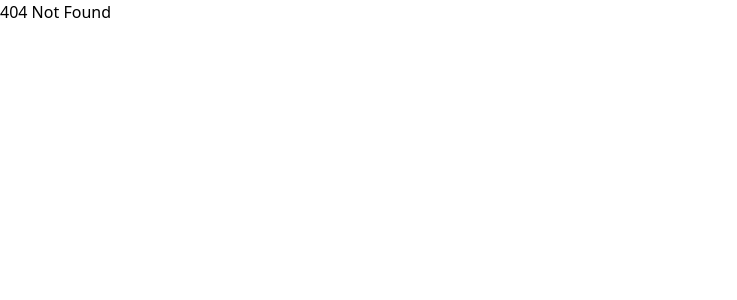
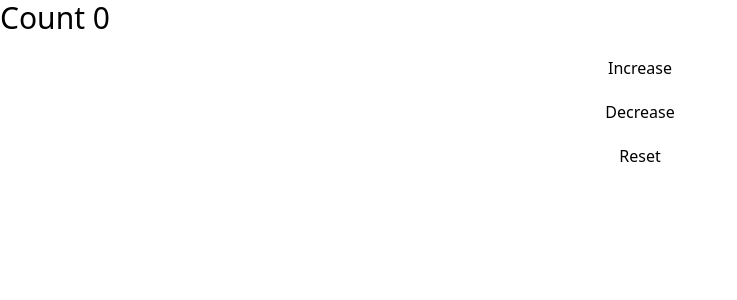
Before and after one commit to lamtailoi2/react-example, a React (Vite) app: page /use-reducer in a window 1280 px wide. Before the commit this address had no page. Shown: the top 300 px of the page, without its empty margins (0-737 px from the left). Built offline with nearby package versions, Linux system fonts and the light colour scheme.

Commit message:
add UseReducerDemo

```diff
--- /dev/null
+++ b/src/pages/UseReducerDemo.jsx
@@ -0,0 +1,30 @@
+import { useReducer } from "react"
+
+const initState = 0
+const ACTIONS = {
+    INCREASE: "increase",
+    DECREASE: "decrease",
+    RESET: "reset"
+}
+const reducer = (state, action) => {
+    switch (action.type) {
+        case "increase":
+            return state + 1
+        case "decrease":
+            return state - 1
+        case "reset":
+            return initState
+    }
+}
+
+export default function UseReducerDemo() {
+    const [state, dispatch] = useReducer(reducer, initState)
+    return (
+        <div className="flex flex-col gap-5">
+            <h1 className="text-3xl">Count {state}</h1>
+            <button onClick={() => dispatch({ type: ACTIONS.INCREASE })}>Increase</button>
+            <button onClick={() => dispatch({ type: ACTIONS.DECREASE })}>Decrease</button>
+            <button onClick={() => dispatch({ type: ACTIONS.RESET })}>Reset</button>
+        </div>
+    )
+}
--- a/src/routes/index.js
+++ b/src/routes/index.js
@@ -6,6 +6,7 @@ import UseCallBackDemo from "../pages/UseCallBackDemo/UseCallBackDemo";
 import NotFound from "../pages/NotFound";
 import UseMemoDemo from "../pages/UseMemoDemo";
 import UseRefDemo from "../pages/UseRefDemo";
+import UseReducerDemo from "../pages/UseReducerDemo";
 const publicRoutes = [
     { path: "use-state", component: UseStateDemo },
     { path: "use-effect", component: UseEffectDemo },
@@ -14,6 +15,7 @@ const publicRoutes = [
     { path: "use-callback", component: UseCallBackDemo },
     { path: "use-memo", component: UseMemoDemo },
     { path: "use-ref", component: UseRefDemo },
+    { path: "use-reducer", component: UseReducerDemo },
     { path: "*", component: NotFound }
 ]
 
```
